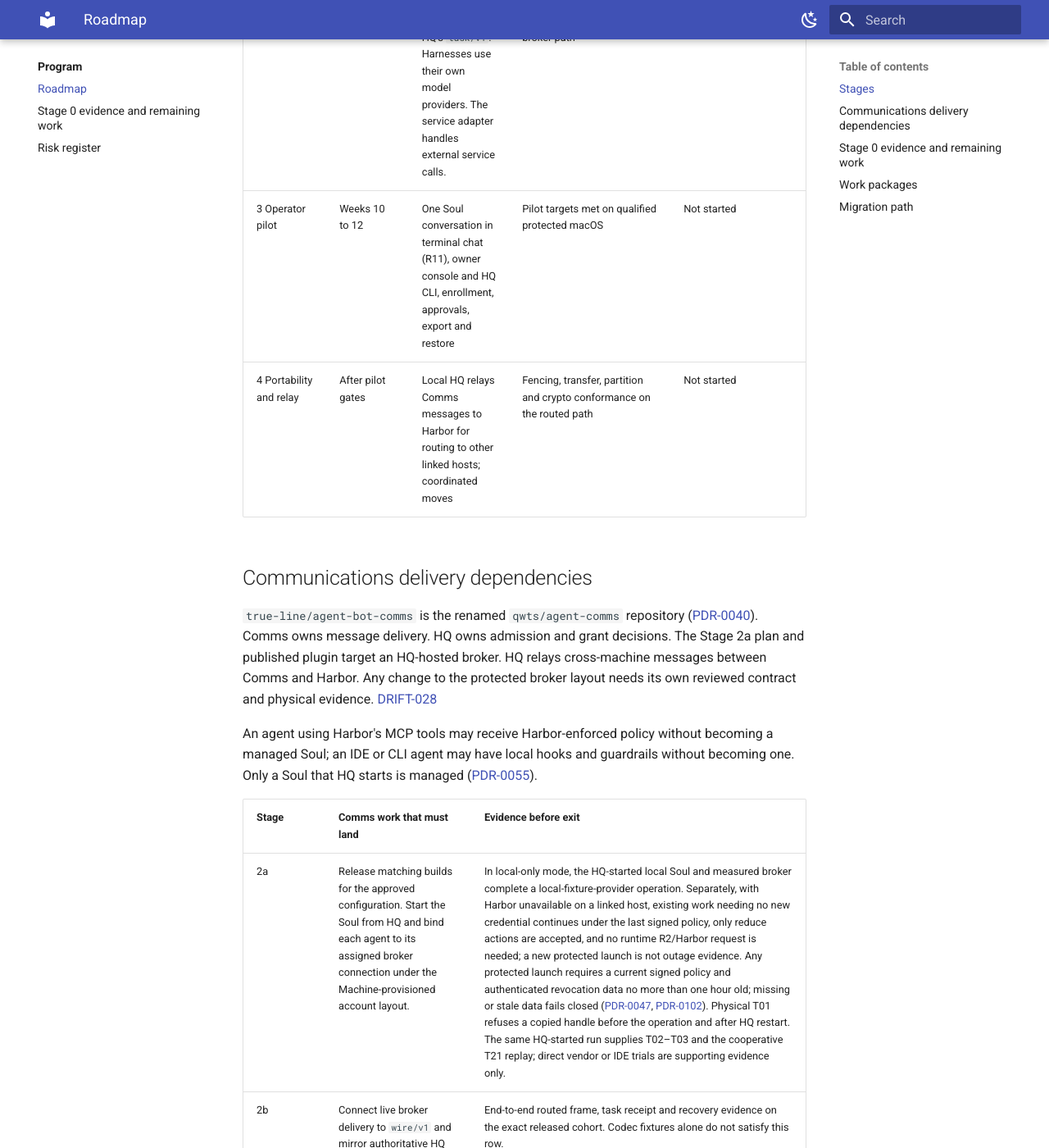
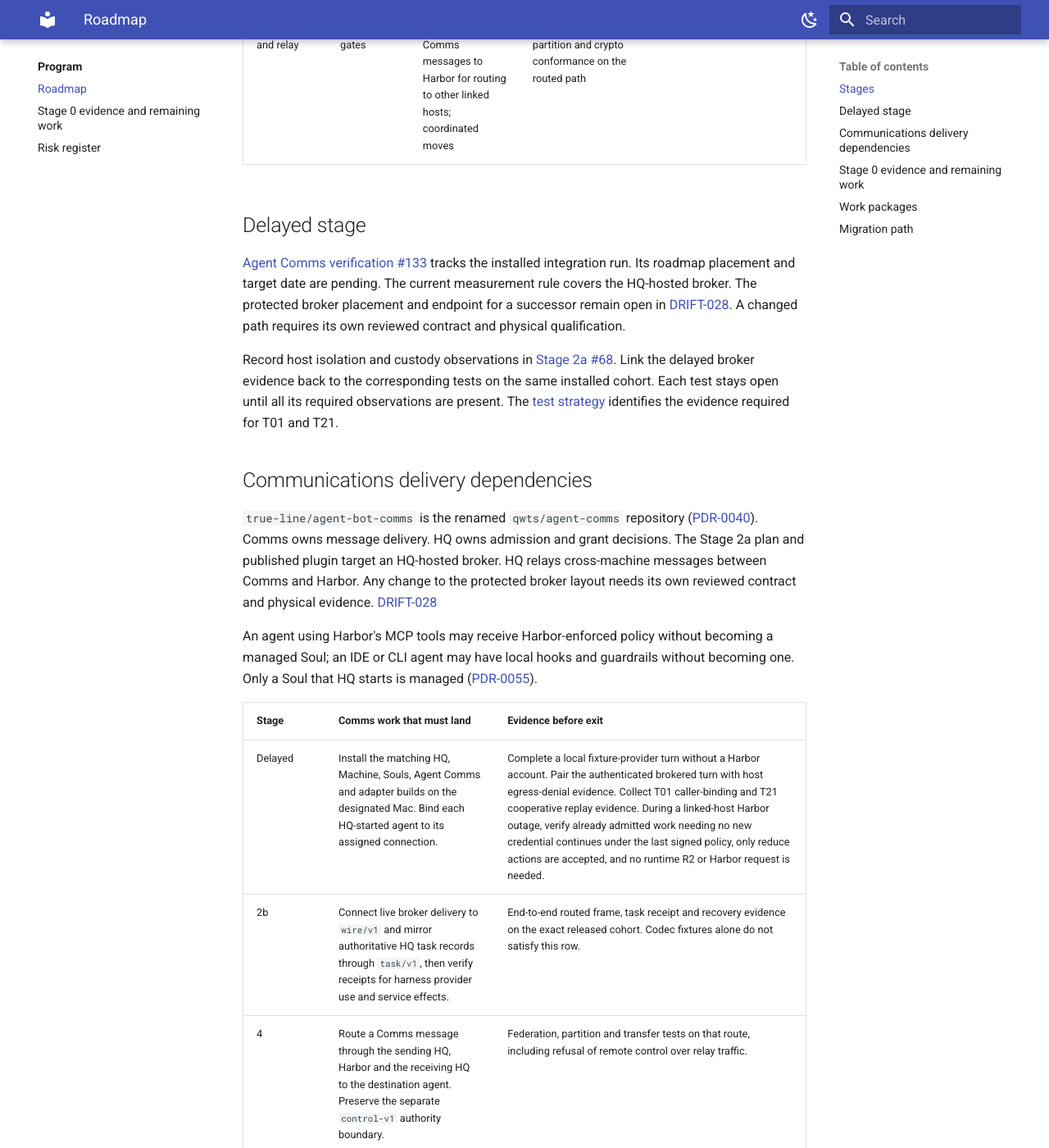
Before and after one commit to true-line/agent-bot-platform, an MkDocs documentation site: the page built from docs/10-program/roadmap.md, in a window 1280 px wide and 1400 px high, scrolled down 1670 px. Shown: the whole window at 82% size. Built offline with MkDocs 1.6.1 and Material for MkDocs 9.7.7, drawn with Linux system fonts in a browser that asks for light colours; some of the changed text lies outside the part shown.

Commit message:
Track delayed Agent Comms evidence without assuming a successor broker layout
Agent-Bot-Write: ghw_2d93fb5104344fb9
Agent-Bot-Session: f601b21bf418

```diff
--- a/docs/10-program/roadmap.md
+++ b/docs/10-program/roadmap.md
@@ -16,10 +16,25 @@ Stages exit on evidence. S6 estimates the dates. [PDR-0085](../04-decisions/PDR-
 |---|---|---|---|---|
 | 0 Contract baseline | Weeks 1 to 2 | Glossary, schemas, fixtures, threat model, compatibility inventory, traceability | Shared fixtures validate in runtime and broker (T14) | The owner confirmed exit by approving [closeout PR #79](https://github.com/true-line/agent-bot-platform/pull/79), which closed [#66](https://github.com/true-line/agent-bot-platform/issues/66). See [evidence](#stage-0-evidence-and-remaining-work). |
 | 1 Local vertical slice | Weeks 3 to 5 | One Soul, two members, local admission, task ledger, fake adapters | One task completes with scoped proposals and one final commitment | Exit evidence complete 2026-11-17; approval of [#67](https://github.com/true-line/agent-bot-platform/issues/67) confirms exit. T04/T05/T20 passed under `managed-cooperative` ([soul-conformance PR #7](https://github.com/true-line/soul-conformance/pull/7)). [PR #10](https://github.com/true-line/soul-conformance/pull/10) [post-merge CI](https://github.com/true-line/soul-conformance/actions/runs/44104254218) passed 31 tests and `hello.soul` against the pinned runtime and real HQ. Clean reports: [artifact 14336598815](https://github.com/true-line/soul-conformance/actions/runs/44104254218/artifacts/14336598815), ZIP SHA-256 `3449cc028f36a3653de16d1fd23346df65138d31bfe0fb1fb2bc0a1fa0baeeed`. Cooperative only; Stage 2a retains the protected-host gate. |
-| 2a Member isolation | Weeks 6 to 7 | HQ starts the separate Soul runner. Qualify macOS caller binding, isolation, key custody and host egress controls on the measured path. | In local-only mode (no Harbor account), an HQ-started Soul completes a local-fixture-provider operation on the qualified path. Separately, with Harbor unavailable on a linked host, existing work that needs no new credential continues under the last signed policy, only reduce actions are accepted, and no runtime R2/Harbor request is needed; do not count a new protected launch as outage evidence. Any protected launch still requires a current signed policy and authenticated revocation snapshot no more than one hour old; missing or stale revocation data fails closed ([PDR-0047](../04-decisions/PDR-0047-harbor-is-the-control-plane-of-a-linked-machine.md), [PDR-0102](../04-decisions/PDR-0102-protected-adapter-qualification.md)). On the declared Mac, the HQ-started run passes T01–T03 protected and T21 cooperative on the exact approved broker path. | In progress ([#68](https://github.com/true-line/agent-bot-platform/issues/68)); HQ Soul-start and macOS qualification pending. |
+| 2a Member isolation | Weeks 6 to 7 | HQ starts a separate Soul runner. Qualify macOS caller binding, account isolation, Machine signing custody and host egress controls. | On the designated Mac and exact installed cohort, pass T01–T03 under protected enforcement and T21 under cooperative enforcement. The [delayed integration run](#delayed-stage) supplies the outstanding broker observations. | In progress ([#68](https://github.com/true-line/agent-bot-platform/issues/68)), 0 of 4 physical tests passed. |
 | 2b Brokered adapters | Weeks 8 to 9 | Comms routes live `wire/v1` and mirrors HQ's `task/v1`. Harnesses use their own model providers. The service adapter handles external service calls. | Unknown effects reconcile without blind replay through the measured adapter and broker path | Not started |
 | 3 Operator pilot | Weeks 10 to 12 | One Soul conversation in terminal chat (R11), owner console and HQ CLI, enrollment, approvals, export and restore | Pilot targets met on qualified protected macOS | Not started |
 | 4 Portability and relay | After pilot gates | Local HQ relays Comms messages to Harbor for routing to other linked hosts; coordinated moves | Fencing, transfer, partition and crypto conformance on the routed path | Not started |
+
+## Delayed stage
+
+[Agent Comms verification #133](https://github.com/true-line/agent-bot-platform/issues/133)
+tracks the installed integration run. Its roadmap placement and target date are
+pending. The current measurement rule covers the HQ-hosted broker. The protected
+broker placement and endpoint for a successor remain open in
+[DRIFT-028](../00-governance/drift-register.md#drift-028-soul-traffic-and-the-hq-service-account).
+A changed path requires its own reviewed contract and physical qualification.
+
+Record host isolation and custody observations in [Stage 2a #68](https://github.com/true-line/agent-bot-platform/issues/68).
+Link the delayed broker evidence back to the corresponding tests on the same
+installed cohort. Each test stays open until all its required observations
+are present. The [test strategy](../07-verification/test-strategy.md#entry-and-exit-by-stage)
+identifies the evidence required for T01 and T21.
 
 ## Communications delivery dependencies
 
@@ -37,13 +52,19 @@ Only a Soul that HQ starts is managed
 
 | Stage | Comms work that must land | Evidence before exit |
 |---|---|---|
-| 2a | Release matching builds for the approved configuration. Start the Soul from HQ and bind each agent to its assigned broker connection under the Machine-provisioned account layout. | In local-only mode, the HQ-started local Soul and measured broker complete a local-fixture-provider operation. Separately, with Harbor unavailable on a linked host, existing work needing no new credential continues under the last signed policy, only reduce actions are accepted, and no runtime R2/Harbor request is needed; a new protected launch is not outage evidence. Any protected launch requires a current signed policy and authenticated revocation data no more than one hour old; missing or stale data fails closed ([PDR-0047](../04-decisions/PDR-0047-harbor-is-the-control-plane-of-a-linked-machine.md), [PDR-0102](../04-decisions/PDR-0102-protected-adapter-qualification.md)). Physical T01 refuses a copied handle before the operation and after HQ restart. The same HQ-started run supplies T02–T03 and the cooperative T21 replay; direct vendor or IDE trials are supporting evidence only. |
+| Delayed | Install the matching HQ, Machine, Souls, Agent Comms and adapter builds on the designated Mac. Bind each HQ-started agent to its assigned connection. | Complete a local fixture-provider turn without a Harbor account. Pair the authenticated brokered turn with host egress-denial evidence. Collect T01 caller-binding and T21 cooperative replay evidence. During a linked-host Harbor outage, verify already admitted work needing no new credential continues under the last signed policy, only reduce actions are accepted, and no runtime R2 or Harbor request is needed. |
 | 2b | Connect live broker delivery to `wire/v1` and mirror authoritative HQ task records through `task/v1`, then verify receipts for harness provider use and service effects. | End-to-end routed frame, task receipt and recovery evidence on the exact released cohort. Codec fixtures alone do not satisfy this row. |
 | 4 | Route a Comms message through the sending HQ, Harbor and the receiving HQ to the destination agent. Preserve the separate `control-v1` authority boundary. | Federation, partition and transfer tests on that route, including refusal of remote control over relay traffic. |
 
+A protected start requires the assigned bridge bind, a current signed policy
+and authenticated revocation data at most one hour old. A failed bind or
+missing or stale data refuses launch. The outage check uses already admitted work.
+[PDR-0047](../04-decisions/PDR-0047-harbor-is-the-control-plane-of-a-linked-machine.md)
+and [PDR-0102](../04-decisions/PDR-0102-protected-adapter-qualification.md).
+
 The published comms [v0.5.6 release](https://github.com/true-line/agent-bot-comms/releases/tag/v0.5.6) includes the HQ plugin packaging
 ([PR #323](https://github.com/true-line/agent-bot-comms/pull/323)). A matching
-HQ release, installation, and physical run remain Stage 2a evidence gates. Live `wire/v1` delivery
+HQ release, installation and physical integration run supply the delayed broker evidence. Live `wire/v1` delivery
 remains tracked in [comms #300](https://github.com/true-line/agent-bot-comms/issues/300).
 Neither a green plugin fixture nor an older standalone-broker release is a
 Stage 2a physical result. The controlled test Soul uses the
```
